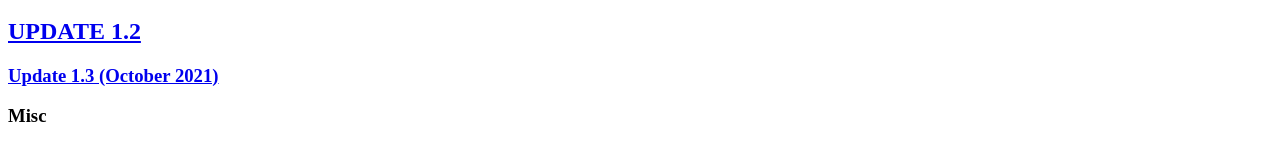
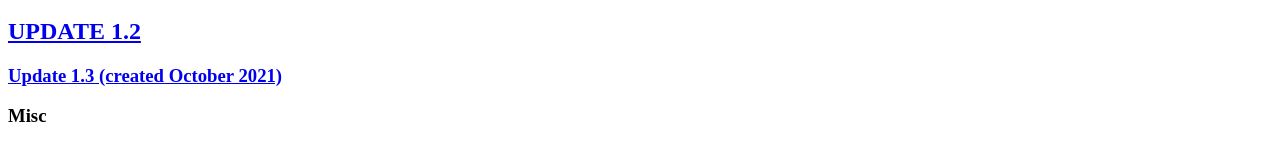
Before and after one commit to airborne-robots/airborne-robots.github.io, a website: page multiverse/multiverse.html in a window 1280 px wide. Shown: the part 1026-1172 px from the top of the page. Drawn offline with Linux system fonts and the light colour scheme.

Commit message:
Update multiverse.html

```diff
--- a/multiverse/multiverse.html
+++ b/multiverse/multiverse.html
@@ -8,7 +8,7 @@
     <img src="multiverse.jpg" alt="The Multiverse">
     <a href="/airborne-robots.github.io/index.html">Back to Homepage</a>
     <h2><a href="/update1point2/update1point2.html">UPDATE 1.2</a></h2>
-    <h3><a href="/update1point3/update1point3.html">Update 1.3 (October 2021)</a></h3>
+    <h3><a href="/update1point3/update1point3.html">Update 1.3 (created October 2021)</a></h3>
     <div id=general>
       <h3>Misc</h3>
       <a href="http://open.spotify.com" target="_blank">Spotify</a><br>
```
